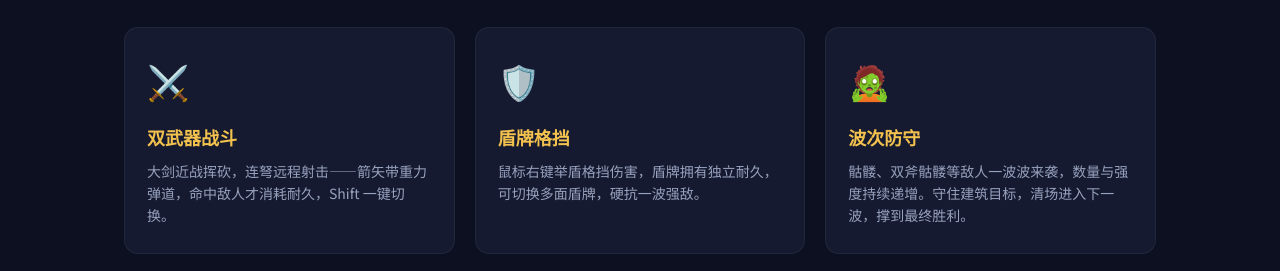
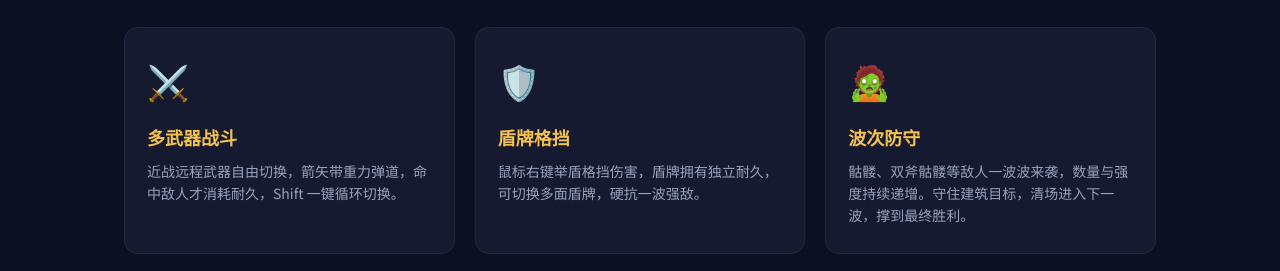
Before and after one commit to MagicRobe/pico4-kingdomdemo-webgl, a plain HTML site: page index.html in a window 1280 px wide. Shown: the part 1961-2232 px from the top of the page. Drawn offline with Linux system fonts and the light colour scheme.

Commit message:
docs(webgl): 核心玩法“双武器战斗”改为“多武器战斗”
标题与描述去掉具体武器数量，泛说多武器自由切换

```diff
--- a/index.html
+++ b/index.html
@@ -245,8 +245,8 @@
     <div class="cards">
       <div class="card">
         <div class="icon">⚔️</div>
-        <h3>双武器战斗</h3>
-        <p>大剑近战挥砍，连弩远程射击——箭矢带重力弹道，命中敌人才消耗耐久，Shift 一键切换。</p>
+        <h3>多武器战斗</h3>
+        <p>近战远程武器自由切换，箭矢带重力弹道，命中敌人才消耗耐久，Shift 一键循环切换。</p>
       </div>
       <div class="card">
         <div class="icon">🛡️</div>
```
